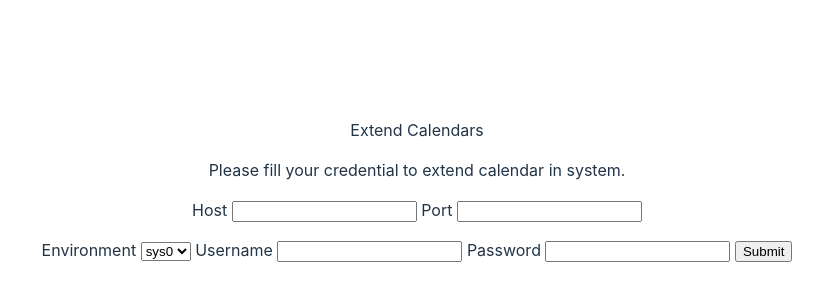
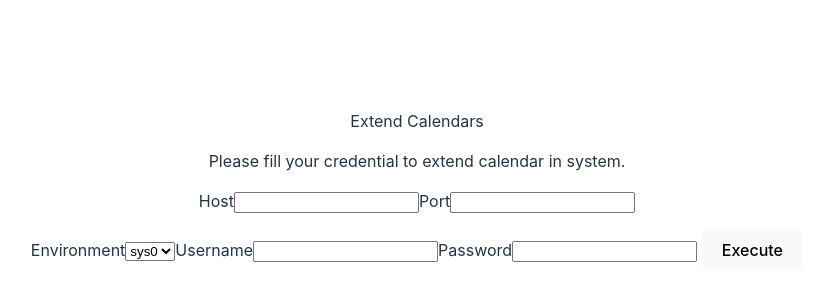
Before and after one commit to masterPN/extend-calendar, a React (Vite) app: page / in a window 1280 px wide. Shown: the part 210-510 px from the top of the page, without its empty margins (223-1046 px from the left). Built offline with nearby package versions, Linux system fonts and the light colour scheme.

Commit message:
implement id for attr

```diff
--- a/src/components/CredentialInputComponent.tsx
+++ b/src/components/CredentialInputComponent.tsx
@@ -98,34 +98,54 @@ function CredentialInputComponent() {
   return (
     <>
       <form onSubmit={handleSubmit(OnSubmit)}>
-        <p style={LabelInLineStyles}>Host </p>
-        <input type="text" required {...register("host", { required: true })} />
-        <p style={LabelInLineStyles}> Port </p>
+        <label htmlFor="host" style={LabelInLineStyles}>
+          Host
+        </label>
+        <input
+          type="text"
+          id="host"
+          required
+          {...register("host", { required: true })}
+        />
+        <label htmlFor="port" style={LabelInLineStyles}>
+          Port
+        </label>
         <input
           type="number"
+          id="port"
           required
           {...register("port", { required: true })}
         />
         <p></p>
-        <p style={LabelInLineStyles}>Environment </p>
-        <select {...register("env")}>
+        <label htmlFor="environment" style={LabelInLineStyles}>
+          Environment
+        </label>
+        <select id="environment" {...register("env")}>
           <option value={"sys0"}>sys0</option>
           <option value={"sys1"}>sys1</option>
         </select>
-        <p style={LabelInLineStyles}> Username </p>
+        <label htmlFor="username" style={LabelInLineStyles}>
+          Username
+        </label>
         <input
           type="text"
+          id="username"
           required
           {...register("username", { required: true })}
         />
-        <p style={LabelInLineStyles}> Password </p>
+        <label htmlFor="password" style={LabelInLineStyles}>
+          Password
+        </label>
         <input
           type="password"
+          id="password"
           required
           {...register("password", { required: true })}
         />
         <p style={LabelInLineStyles}> </p>
-        <input type="submit" />
+        <button type="submit" id="execute">
+          Execute
+        </button>
       </form>
       <p>{result}</p>
     </>
```
